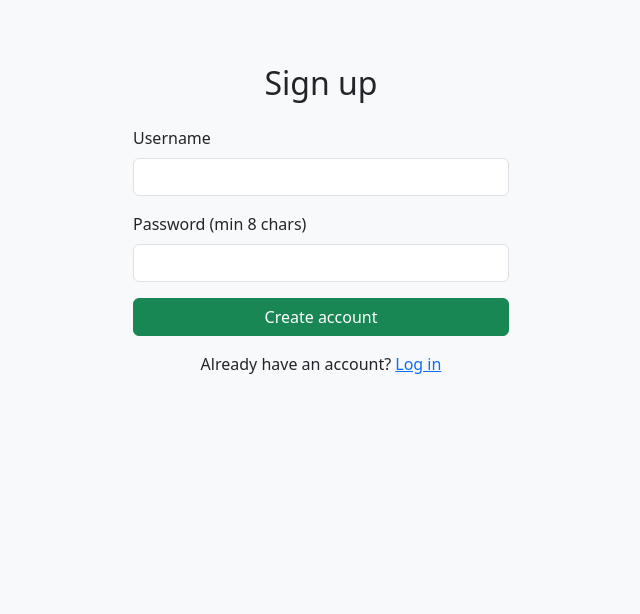
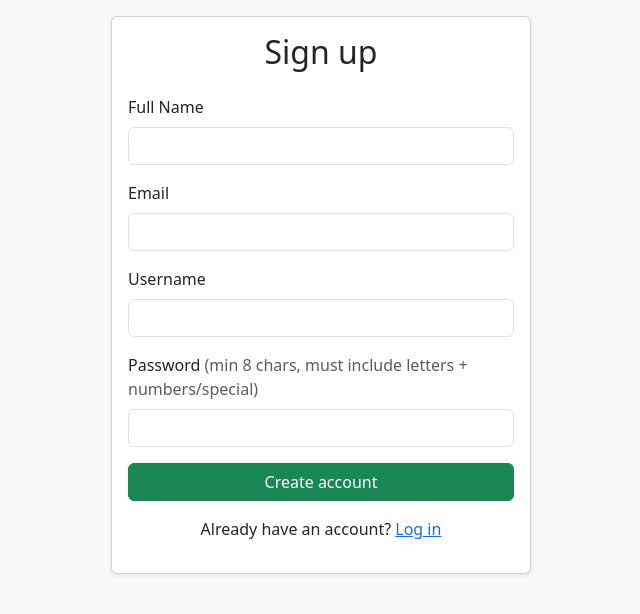
Before and after one commit to sazim28/login_signup, a Flask app: page /signup in a window 1280 px wide. Shown: the top 614 px of the page, without its empty margins (319-959 px from the left). Run offline with Flask 3, Linux system fonts and the light colour scheme.

Commit message:
Updated signup validation, flash messages, chat timestamps, new dashboard

```diff
--- a/app.py
+++ b/app.py
@@ -25,6 +25,8 @@ db = SQLAlchemy(app)
 # ---------------- Models ----------------
 class User(db.Model):
     id       = db.Column(db.Integer, primary_key=True)
+    name     = db.Column(db.String(150), nullable=False)
+    email    = db.Column(db.String(200), unique=True, nullable=False, index=True)
     username = db.Column(db.String(150), unique=True, nullable=False, index=True)
     password = db.Column(db.String(200), nullable=False)
 
@@ -43,7 +45,7 @@ class Message(db.Model):
     content         = db.Column(db.Text, nullable=False)
     created_at      = db.Column(db.DateTime, default=datetime.utcnow)
 
-# Create tables once
+# Create tables once (local dev will create users.db automatically)
 with app.app_context():
     db.create_all()
 
@@ -73,22 +75,34 @@ def home():
 @app.route('/signup', methods=['GET', 'POST'])
 def signup():
     if request.method == 'POST':
+        name = request.form['name'].strip()
+        email = request.form['email'].strip().lower()
         username = request.form['username'].strip().lower()
         password = request.form['password']
 
-        if len(username) < 3:
-            flash('Username must be at least 3 characters.', 'error')
-            return redirect(url_for('signup'))
-        if len(password) < 8:
-            flash('Password must be at least 8 characters.', 'error')
+        # Validate name
+        if len(name) < 2:
+            flash('Name must be at least 2 characters.', 'error')
             return redirect(url_for('signup'))
 
-        if User.query.filter_by(username=username).first():
-            flash('Username already exists.', 'error')
+        # Validate email (simple regex)
+        if not re.match(r"[^@]+@[^@]+\.[^@]+", email):
+            flash('Invalid email address.', 'error')
             return redirect(url_for('signup'))
 
+        # Validate password (min 8, must include letters AND numbers/specials)
+        if len(password) < 8 or not re.search(r"[A-Za-z]", password) or not re.search(r"[\d\W]", password):
+            flash('Password must be at least 8 chars and contain letters and numbers/special characters.', 'error')
+            return redirect(url_for('signup'))
+
+        # Check duplicates (username or email must be unique)
+        if User.query.filter((User.username == username) | (User.email == email)).first():
+            flash('Username or email already exists.', 'error')
+            return redirect(url_for('signup'))
+
+        # Save user
         hashed = generate_password_hash(password)
-        user = User(username=username, password=hashed)
+        user = User(name=name, email=email, username=username, password=hashed)
         db.session.add(user)
         db.session.commit()
 
@@ -153,7 +167,8 @@ def chat(conversation_id):
         user_text = request.form.get('message', '').strip()
         if user_text:
             db.session.add(Message(conversation_id=convo.id, role='user', content=user_text))
-            reply = f"(echo) You said: {user_text}"  # stubbed assistant reply
+            # Stubbed assistant response
+            reply = f"(echo) You said: {user_text}"
             db.session.add(Message(conversation_id=convo.id, role='assistant', content=reply))
 
             if convo.title == "New chat":
--- a/templates/base.html
+++ b/templates/base.html
@@ -7,14 +7,13 @@
     <link href="https://cdn.jsdelivr.net/npm/bootstrap@5.3.2/dist/css/bootstrap.min.css" rel="stylesheet">
 </head>
 <body class="bg-light">
-
     <div class="container py-3">
         <!-- Flash messages -->
         {% with messages = get_flashed_messages(with_categories=true) %}
         {% if messages %}
         <div class="mb-3">
             {% for category, msg in messages %}
-            <div class="alert alert-{{ 'warning' if category=='error' else category }} alert-dismissible fade show" role="alert">
+            <div class="alert alert-{{ 'danger' if category=='error' else category }} alert-dismissible fade show" role="alert">
                 {{ msg }}
                 <button type="button" class="btn-close" data-bs-dismiss="alert" aria-label="Close"></button>
             </div>
@@ -25,7 +24,6 @@
 
         {% block content %}{% endblock %}
     </div>
-
     <script src="https://cdn.jsdelivr.net/npm/bootstrap@5.3.2/dist/js/bootstrap.bundle.min.js"></script>
 </body>
 </html>
--- a/templates/chats.html
+++ b/templates/chats.html
@@ -19,7 +19,9 @@
                         {{ c.title }}
                     </a>
                 </div>
-                <span class="badge text-bg-light">{{ c.created_at.strftime('%Y-%m-%d %H:%M') }}</span>
+                <a href="{{ url_for('chat', conversation_id=c.id) }}" class="btn btn-sm btn-outline-primary">
+                    Continue
+                </a>
             </li>
             {% endfor %}
         </ul>
--- a/templates/signup.html
+++ b/templates/signup.html
@@ -1,19 +1,41 @@
 {% extends "base.html" %}
 {% block title %}Sign up{% endblock %}
 {% block content %}
-<div class="container mt-5" style="max-width: 400px;">
-    <h2 class="mb-4 text-center">Sign up</h2>
+<div class="mx-auto" style="max-width: 420px;">
+    <div class="card shadow-sm">
+        <div class="card-body">
+            <h2 class="text-center mb-4">Sign up</h2>
             <form method="POST">
+                <div class="mb-3">
+                    <label for="name" class="form-label">Full Name</label>
+                    <input type="text" class="form-control" id="name" name="name" required>
+                </div>
+
+                <div class="mb-3">
+                    <label for="email" class="form-label">Email</label>
+                    <input type="email" class="form-control" id="email" name="email" required>
+                </div>
+
                 <div class="mb-3">
                     <label for="username" class="form-label">Username</label>
                     <input type="text" class="form-control" id="username" name="username" required>
                 </div>
+
                 <div class="mb-3">
-            <label for="password" class="form-label">Password (min 8 chars)</label>
+                    <label for="password" class="form-label">
+                        Password <span class="text-muted">(min 8 chars, must include letters + numbers/special)</span>
+                    </label>
                     <input type="password" class="form-control" id="password" name="password" required>
                 </div>
+
                 <button type="submit" class="btn btn-success w-100">Create account</button>
             </form>
-    <p class="mt-3 text-center">Already have an account? <a href="{{ url_for('login') }}">Log in</a></p>
+
+            <p class="mt-3 text-center">
+                Already have an account?
+                <a href="{{ url_for('login') }}">Log in</a>
+            </p>
+        </div>
+    </div>
 </div>
 {% endblock %}
```
Also changed, not shown: reset_db.py (added, +9 -0 lines), templates/chat.html (+6 -2 lines), templates/dashboard.html (+23 -8 lines), instance/users.db (added). Lines whose indentation alone changed are shown as unchanged.
